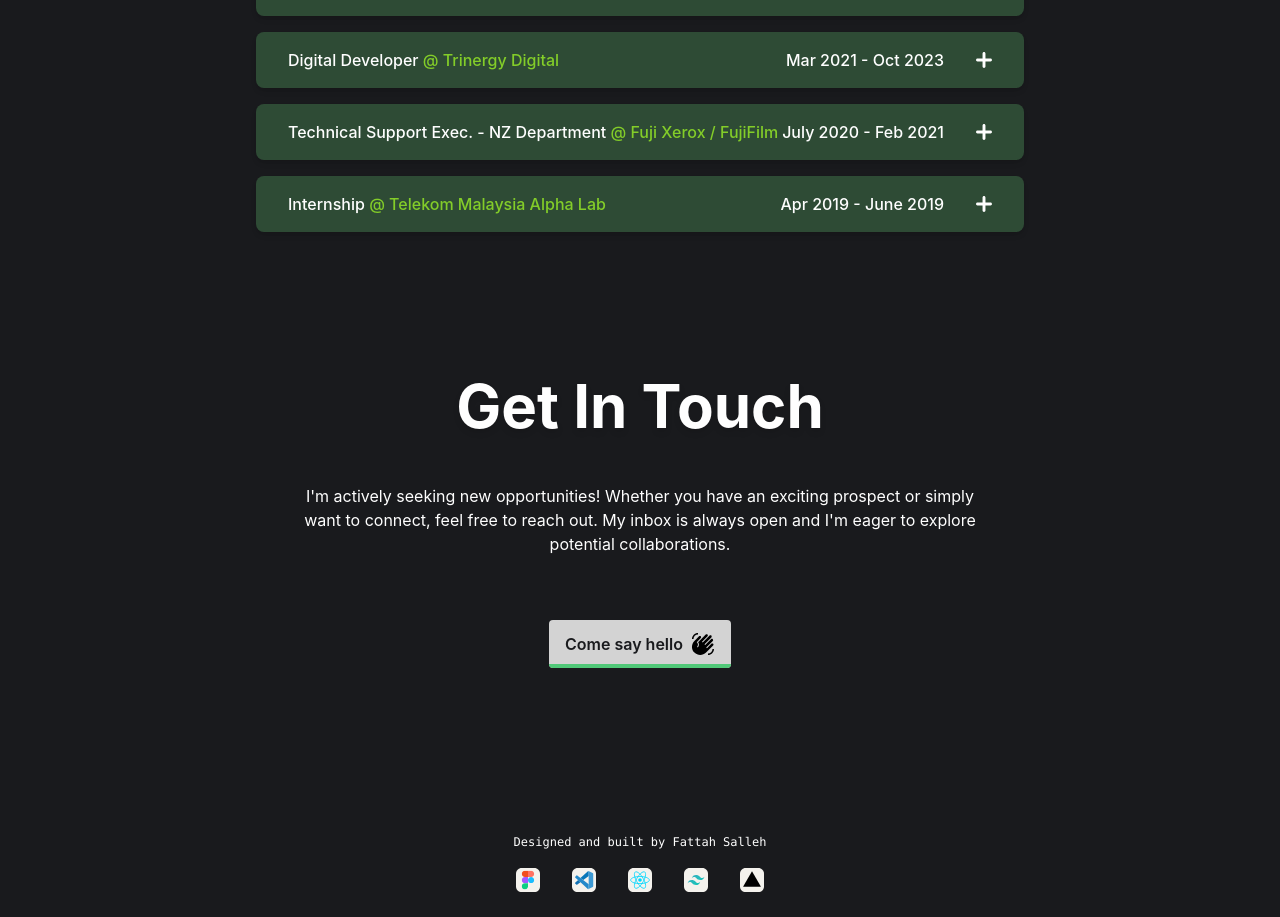
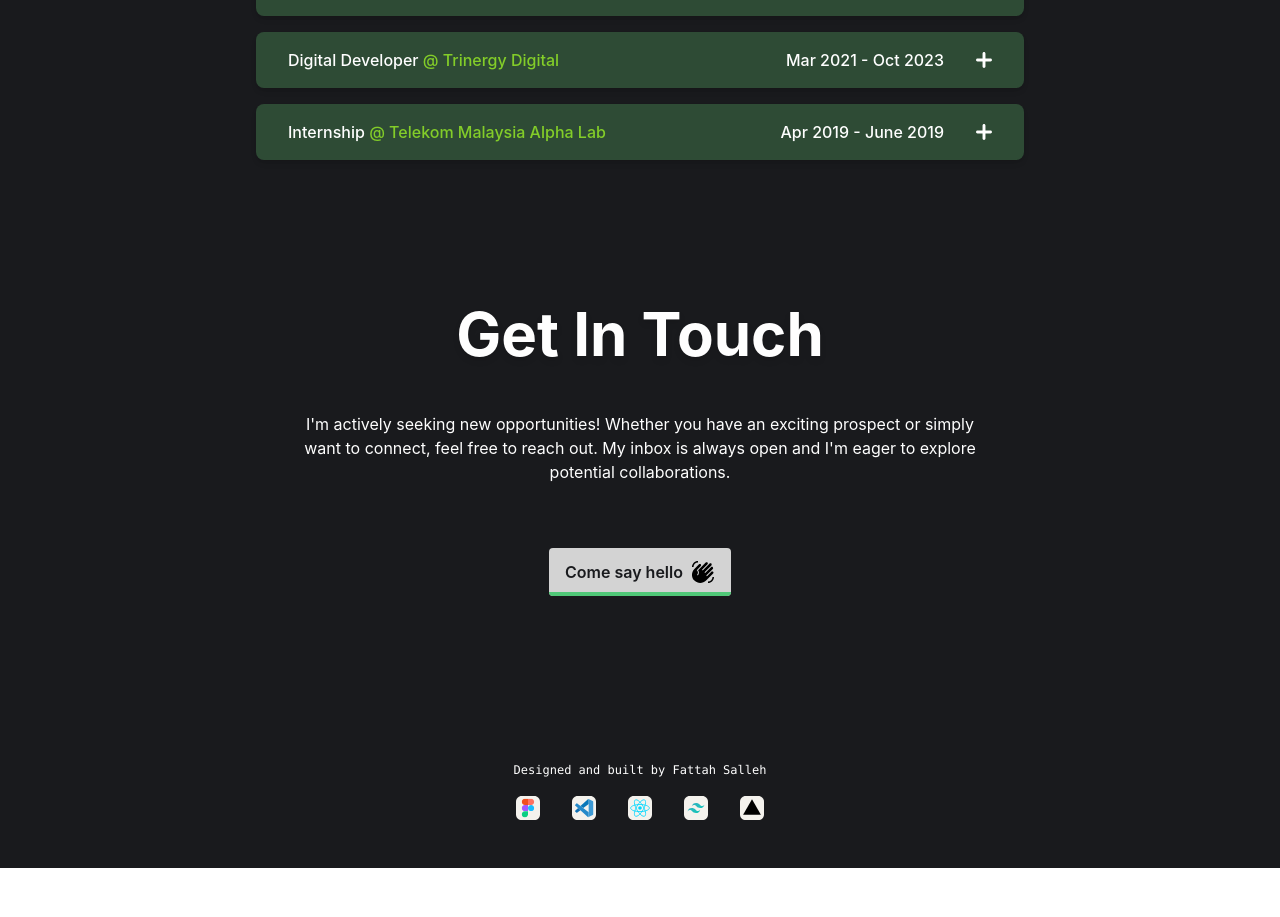
Before and after one commit to FattahSalleh/fattahsalleh.github.io, a React (Create React App) app: page / in a window 1280 px wide. Shown: the part 3180-4097 px from the top of the page. After the commit the page ends 4048 px from the top, so only its background shows below. Built offline with nearby package versions, Linux system fonts and the light colour scheme.

Commit message:
chore: remove uneccessary fujifilm exp

```diff
--- a/src/data/experienceData.ts
+++ b/src/data/experienceData.ts
@@ -1,6 +1,6 @@
 import { Experience } from "../common/types";
 import trinergyLogo from "../assets/images/experience/trinergy-wbg.png";
-import fujifilmLogo from "../assets/images/experience/fujifilm.svg";
+// import fujifilmLogo from "../assets/images/experience/fujifilm.svg";
 import katsanaLogo from "../assets/images/experience/katsana.svg";
 import tmalLogo from "../assets/images/experience/TMAlphaLab.svg";
 
@@ -57,19 +57,19 @@ export const experience: Experience[] = [
 		src: trinergyLogo,
 		alt: "Trinergy Logo",
 	},
-	{
-		position: "Technical Support Exec. - NZ Department",
-		company: "Fuji Xerox / FujiFilm",
-		timeRange: "July 2020 - Feb 2021",
-		responsibility: [
-			"Provided technical support to customers from New Zealand, troubleshooting hardware, software and network issues, resulting in a 95% customer satisfaction rating.",
-		],
-		techStack: ["Computer Network", "Communication"],
-		url: "https://www.fujifilm.com/fbmy/en/contact-us",
-		location: "Selangor, Malaysia",
-		src: fujifilmLogo,
-		alt: "FujiFilm Logo",
-	},
+	// {
+	// 	position: "Technical Support Exec. - NZ Department",
+	// 	company: "Fuji Xerox / FujiFilm",
+	// 	timeRange: "July 2020 - Feb 2021",
+	// 	responsibility: [
+	// 		"Provided technical support to customers from New Zealand, troubleshooting hardware, software and network issues, resulting in a 95% customer satisfaction rating.",
+	// 	],
+	// 	techStack: ["Computer Network", "Communication"],
+	// 	url: "https://www.fujifilm.com/fbmy/en/contact-us",
+	// 	location: "Selangor, Malaysia",
+	// 	src: fujifilmLogo,
+	// 	alt: "FujiFilm Logo",
+	// },
 	{
 		position: "Internship",
 		company: "Telekom Malaysia Alpha Lab",
```
